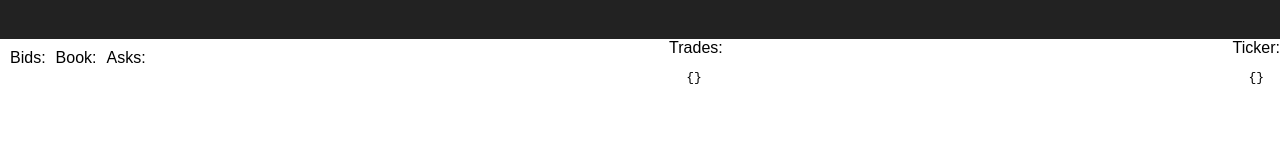
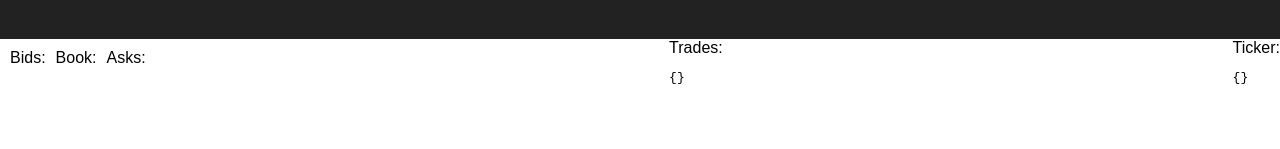
Before and after one commit to elvis-poggi/redux-bfx-ws, a React (Create React App) app: page / in a window 1280 px wide. Shown: the part 151-300 px from the top of the page. Built offline with nearby package versions, Linux system fonts and the light colour scheme; no server answers.

Commit message:
minor fix

```diff
--- a/src/components/Debug.js
+++ b/src/components/Debug.js
@@ -3,7 +3,7 @@ import React from 'react'
 const Debug = (props = {}) => {
   const { data } = props
   return (
-    <pre>{JSON.stringify(data, 0, 2)}</pre>
+    <pre style={{textAlign: 'left'}}>{JSON.stringify(data, 0, 2)}</pre>
   )
 }
 
```
